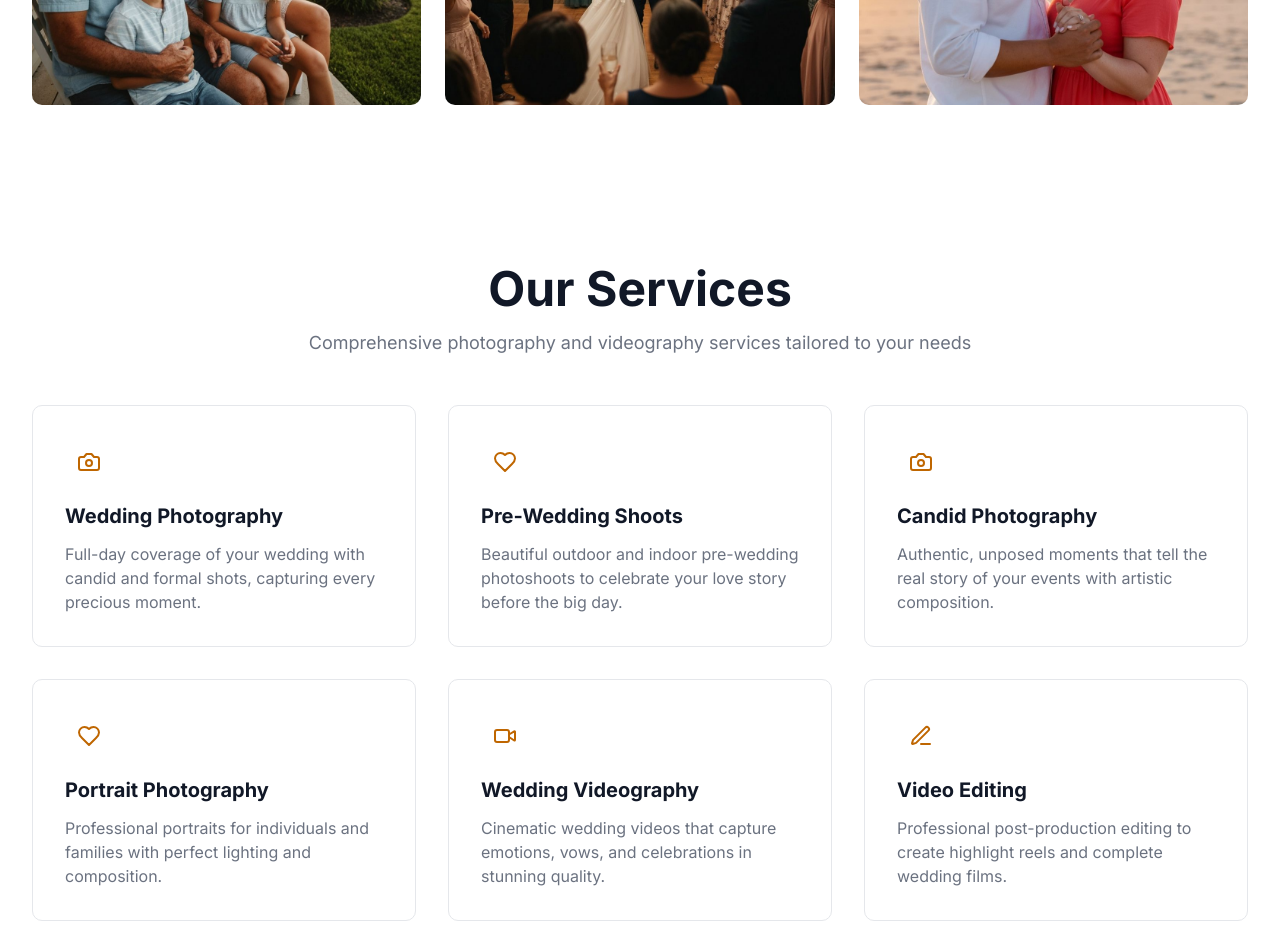
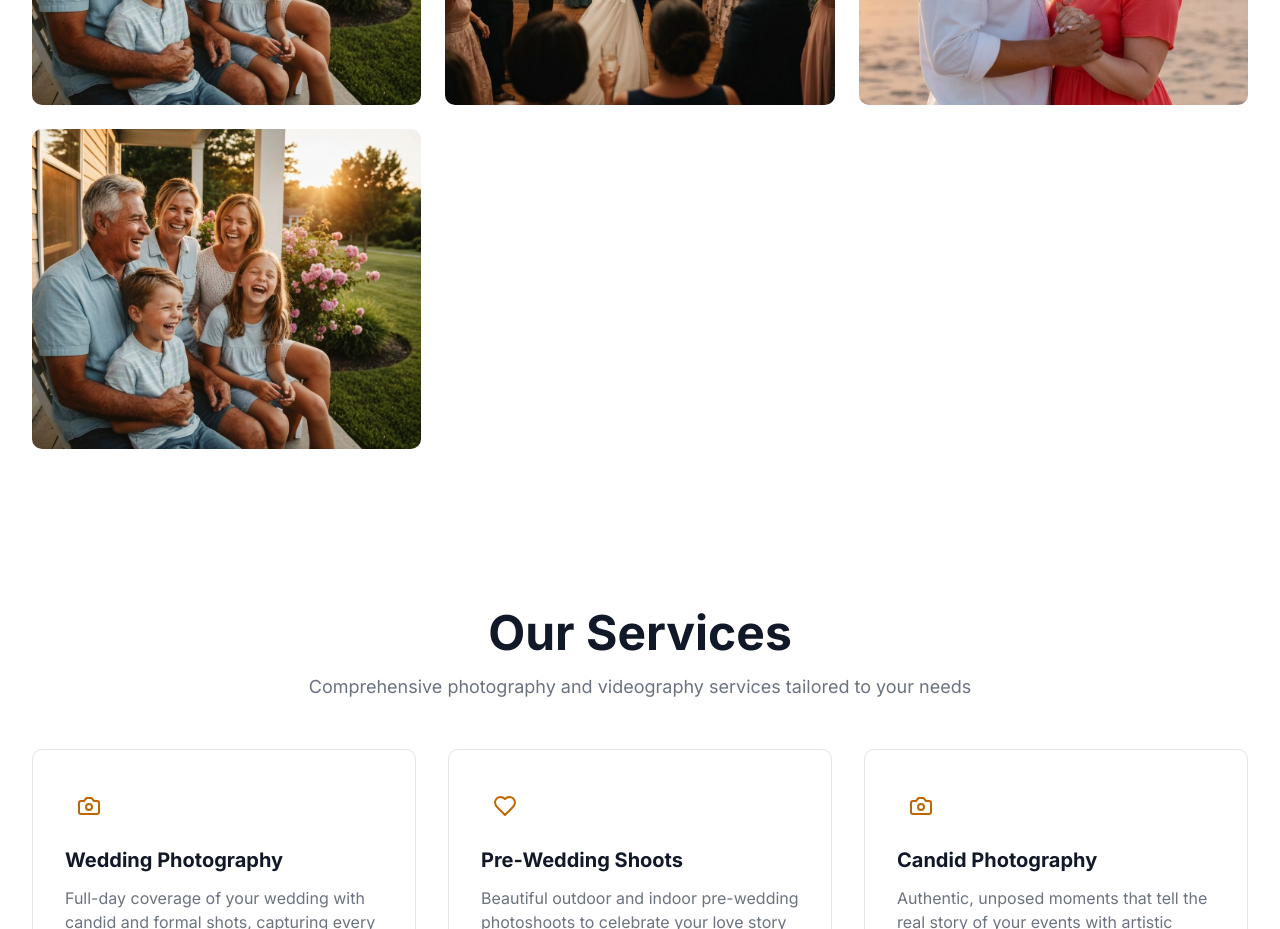
Before and after one commit to Prem87696/Wedding, a Next.js app: page / in a window 1280 px wide. Shown: the part 1760-2689 px from the top of the page. Built offline with nearby package versions, Linux system fonts and the light colour scheme.

Commit message:
Update portfolio.tsx

```diff
--- a/components/portfolio.tsx
+++ b/components/portfolio.tsx
@@ -12,6 +12,7 @@ export default function Portfolio() {
     { id: 4, category: 'candid', title: 'Candid Moments', image: '/candid-family-laughing.jpg' },
     { id: 5, category: 'wedding', title: 'Wedding Reception', image: '/wedding-reception-dance.jpg' },
     { id: 6, category: 'prewedding', title: 'Couple Photoshoot', image: '/couple-photoshoot-romantic.jpg' },
+    { id: 6, category: 'Video', title: 'Couple Photoshoot', image: '/candid-family-laughing.jpg' },
   ]
 
   const filters = ['all', 'wedding', 'prewedding', 'portrait', 'candid']
```
